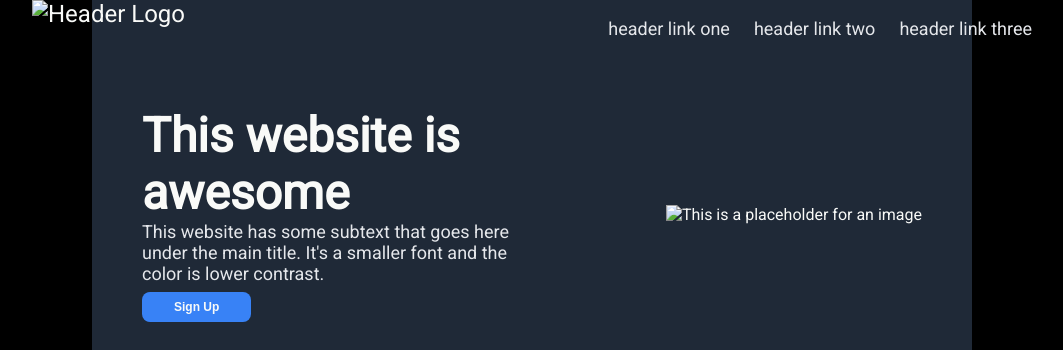
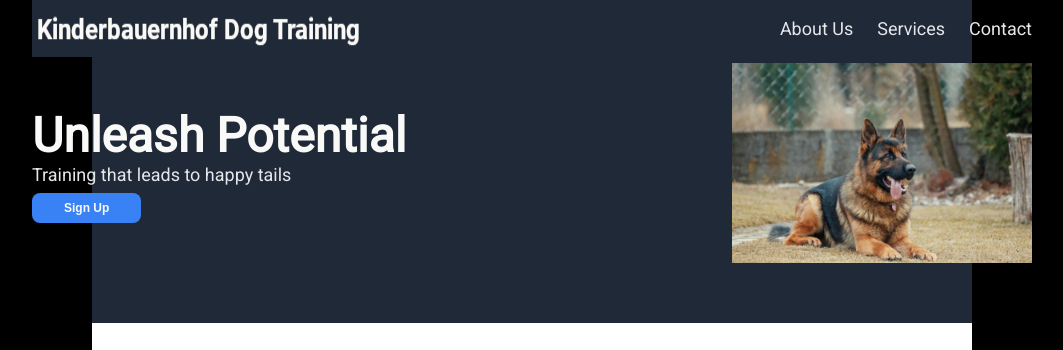
Before and after one commit to boscopup/landing-page, a plain HTML site: page index.html in a window 1280 px wide. Shown: the top 350 px of the page, without its empty margins (108-1171 px from the left). Drawn offline with Linux system fonts and the light colour scheme.

Commit message:
Add images and content to header
A company name image and a header image are included, with style
adjusted for those changes. Replaced template text with text for a
dog training business.

```diff
--- a/index.html
+++ b/index.html
@@ -11,28 +11,27 @@
     <div class="main-body">
         <div class="header">
             <div class="header-row1">
-                <img src="" alt="Header Logo">
+                <img src="images/LandingPageLogo.png" alt="Kinderbauernhof Dog Training">
                 <ul>
-                    <li>header link one</li>
-                    <li>header link two</li>
-                    <li>header link three</li>
+                    <li>About Us</li>
+                    <li>Services</li>
+                    <li>Contact</li>
                 </ul>
             </div>
             <div class="header-row2">
                 <div class="header-row2-left">
                     <div class="header-row2-left1">
-                        This website is awesome
+                        Unleash Potential
                     </div>
                     <div class="header-row2-left2">
-                        This website has some subtext that goes here under the main title.
-                        It's a smaller font and the color is lower contrast.
+                        Training that leads to happy tails
                     </div>
                     <div class="header-row2-left3">
                         <button type="button">Sign Up</button>
                     </div>
                 </div>
                 <div class="header-row2-right">
-                    <img src="" Alt="This is a placeholder for an image">
+                    <img src="images/GSD.jpg" Alt="German Shepherd Dog lying down">
                 </div>
             </div>
         </div>
--- a/style.css
+++ b/style.css
@@ -47,7 +47,8 @@ body {
 .header-row2 {
     display: flex;
     flex-direction: row;
-    max-width: 1000px;
+    width: 1000px;
+    padding-bottom: 50px;
 }
 
 .header-row2-left {
@@ -78,6 +79,10 @@ body {
     margin-left: auto;
 }
 
+.header-row2-right img {
+    width: 300px;
+    height: auto;
+}
 .content {
     display: flex;
     flex-direction: column;
```
Also changed, not shown: images/GSD.jpg (added), images/LandingPageLogo.png (added).
